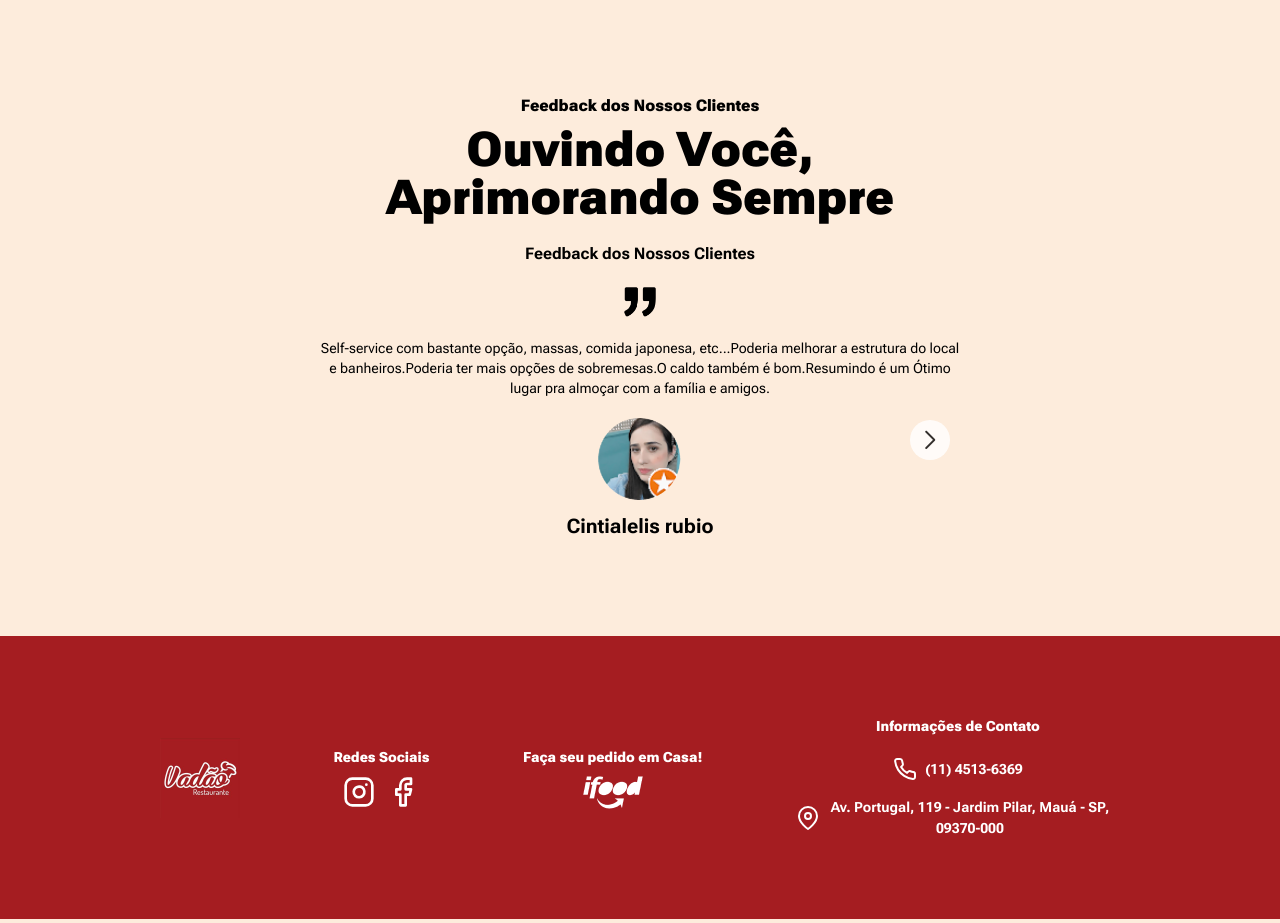
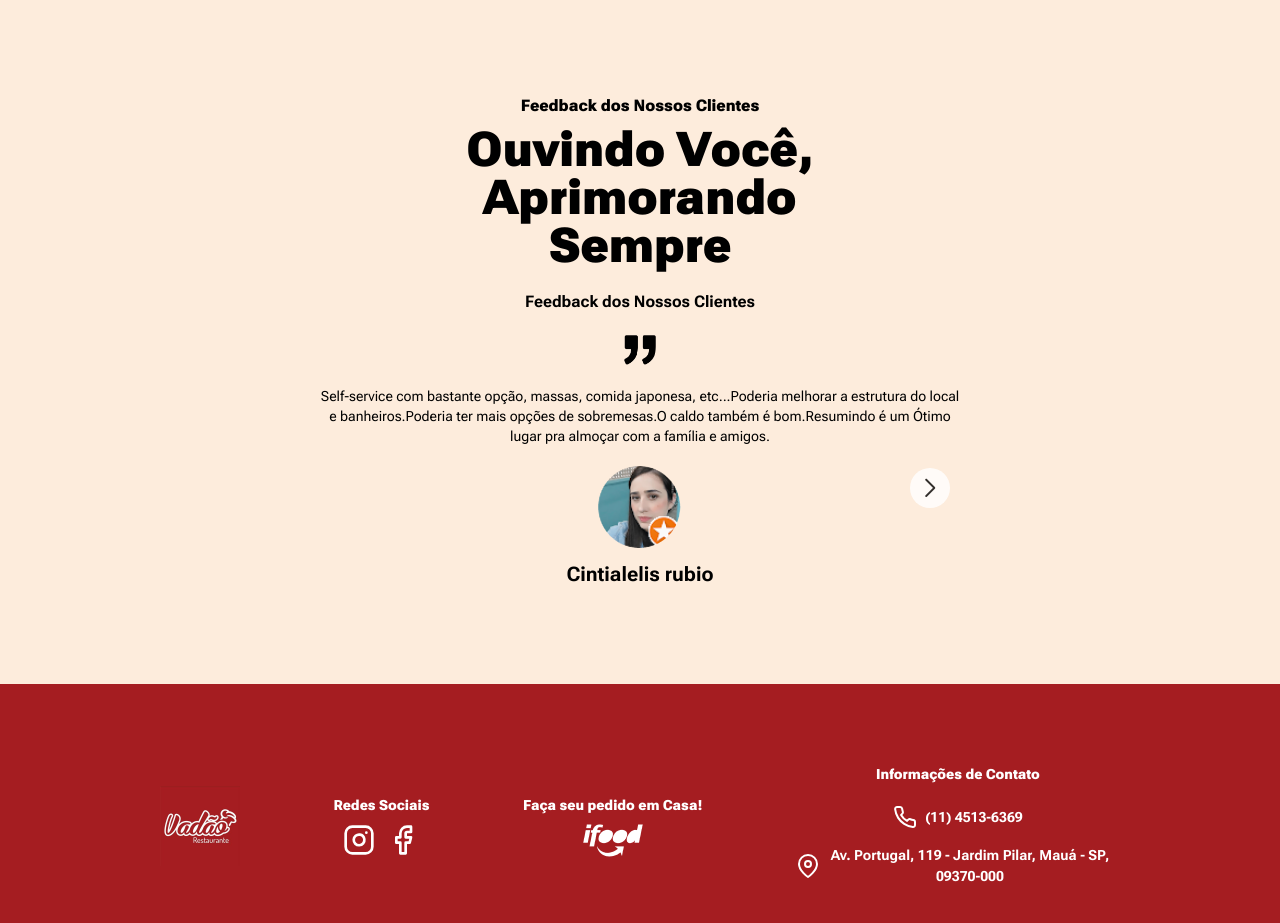
Before and after one commit to DevWeDesc/Vadao, a Next.js app: page / in a window 1280 px wide. Shown: the part 3602-4525 px from the top of the page. Built offline with nearby package versions, Linux system fonts and the light colour scheme.

Commit message:
Arrumando feedback

```diff
--- a/src/components/Feedbacks.tsx
+++ b/src/components/Feedbacks.tsx
@@ -13,7 +13,7 @@ export const Feedbacks = () => {
           <p className="font-black text-base 2xl:text-xl">
             Feedback dos Nossos Clientes
           </p>
-          <h2 className="font-extraBlack text-5xl 2xl:text-8xl">
+          <h2 className="font-extraBlack text-5xl 2xl:text-8xl px-20">
             Ouvindo Você, Aprimorando Sempre
           </h2>
         </div>
```
